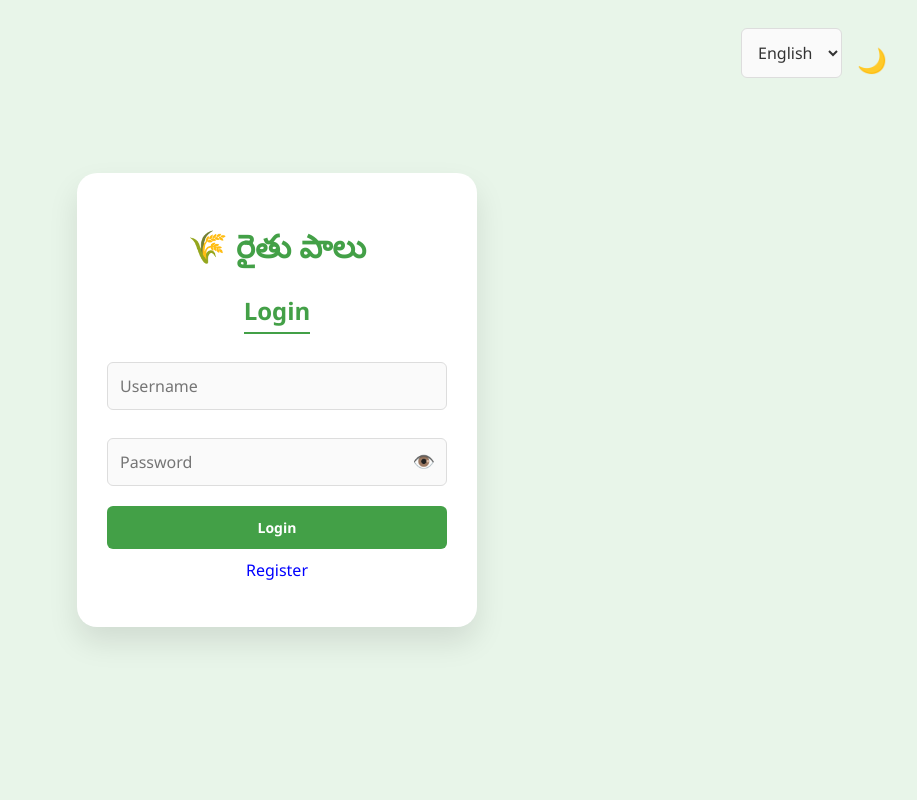
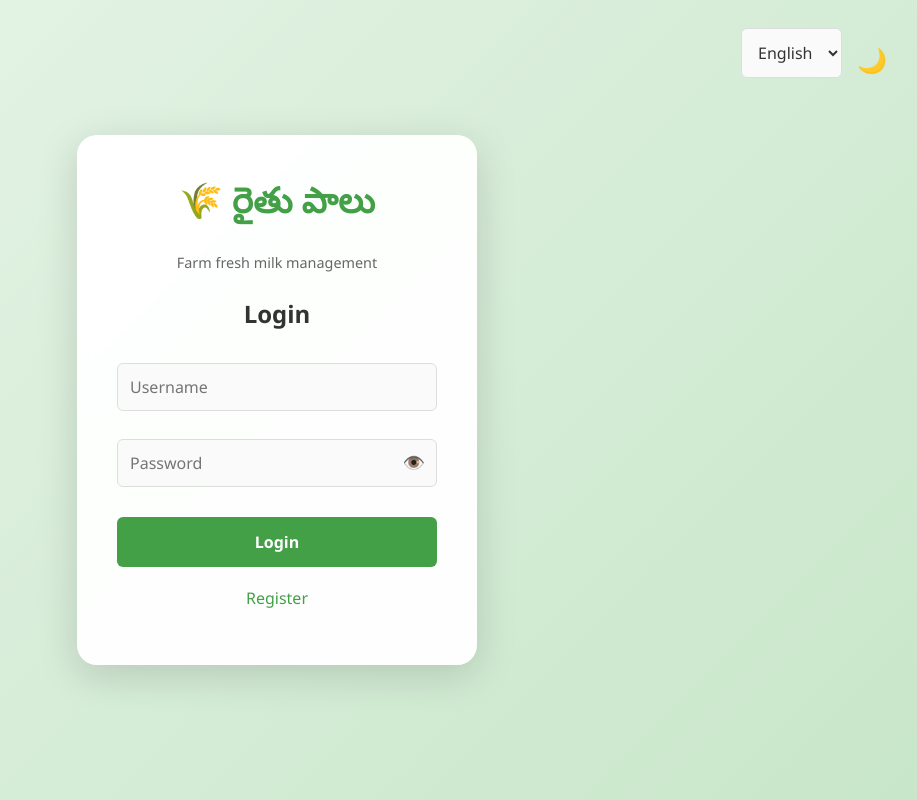
Before and after one commit to raithupalu/RAITHU-PAALU, a website: page public/index.html in a window 1280 px wide. Shown: the whole page, without its empty margins (363-1280 px from the left). Drawn offline with nearby package versions, Linux system fonts and the light colour scheme.

Commit message:
updated now

```diff
--- a/public/index.html
+++ b/public/index.html
@@ -58,6 +58,49 @@
     select { padding: 8px; border-radius: 5px; border: 1px solid #ccc; background: var(--card-bg); color: var(--text); cursor: pointer; }
     .theme-btn { font-size: 24px; cursor: pointer; background: none; border: none; padding: 0; }
 
+    /* --- AUTH / LANDING PAGE STYLES --- */
+    .auth-container {
+      width: 100%;
+      height: 100vh;
+      display: flex;
+      flex-direction: column; /* Stack items vertically */
+      align-items: center;
+      background: linear-gradient(135deg, #e8f5e9 0%, #c8e6c9 100%);
+      position: relative;
+    }
+
+    /* The Bar at the top for Language/Theme */
+    .landing-header {
+      width: 100%;
+      padding: 20px 30px;
+      display: flex;
+      justify-content: flex-end;
+      align-items: center;
+      position: absolute; /* Stick to top */
+      top: 0;
+      z-index: 10;
+    }
+
+    /* The Login Card */
+    .auth-box {
+      background: rgba(255, 255, 255, 0.95);
+      padding: 40px;
+      border-radius: 20px;
+      width: 90%;
+      max-width: 400px;
+      text-align: center;
+      box-shadow: 0 10px 40px rgba(0,0,0,0.15);
+      margin: auto; /* Centers it vertically and horizontally */
+      backdrop-filter: blur(5px);
+    }
+
+    /* Overwrite top-controls style specifically for landing page */
+    .landing-header .top-controls {
+      position: static;
+      display: flex;
+      gap: 15px;
+    }
+
     /* --- CARDS & LAYOUTS --- */
     h2 { color: var(--primary); margin-top: 0; margin-bottom: 20px; border-bottom: 2px solid var(--primary); display: inline-block; padding-bottom: 5px; font-size: 1.5rem; }
 
@@ -69,7 +112,7 @@
       border-radius: 12px;
       box-shadow: var(--shadow);
       height: 100%;
-      overflow: hidden; /* Contain children */
+      overflow: hidden;
     }
 
     /* Stats Grid */
@@ -82,13 +125,12 @@
     .stat-box h3 { margin: 0 0 5px 0; opacity: 0.9; font-size: 0.9rem; }
     .stat-box h1 { margin: 0; font-size: 1.8rem; }
 
-    /* Tables - Critical for Mobile */
+    /* Tables - Mobile Scroll */
     .table-container { width: 100%; overflow-x: auto; margin-top: 10px; }
-    table { width: 100%; border-collapse: collapse; min-width: 400px; } /* Min width ensures scroll on mobile */
+    table { width: 100%; border-collapse: collapse; min-width: 400px; }
     th { background: var(--primary); color: white; padding: 12px; text-align: center; font-size: 14px; white-space: nowrap; }
     td { padding: 10px; border-bottom: 1px solid #eee; text-align: center; background: var(--card-bg); font-size: 14px; white-space: nowrap; }
 
-    /* Breakdown List */
     .breakdown-item { display: flex; justify-content: space-between; border-bottom: 1px solid #eee; padding: 10px 0; font-size: 14px; }
     .breakdown-item:last-child { border: none; font-weight: bold; color: var(--primary); font-size: 16px; margin-top: 5px; }
 
@@ -102,7 +144,7 @@
     .milk-btn.active { background: var(--primary); color: white; }
 
     /* Inputs */
-    input, select, textarea { width: 100%; padding: 12px; margin: 8px 0 20px 0; border: 1px solid #ddd; border-radius: 6px; background: #fafafa; font-size: 16px; } /* 16px prevents iOS zoom */
+    input, select, textarea { width: 100%; padding: 12px; margin: 8px 0 20px 0; border: 1px solid #ddd; border-radius: 6px; background: #fafafa; font-size: 16px; }
     .pass-wrapper { position: relative; width: 100%; }
     .pass-icon { position: absolute; right: 12px; top: 40%; transform: translateY(-50%); cursor: pointer; font-size: 18px; color: #666; }
 
@@ -110,20 +152,15 @@
     .users-grid { display: grid; grid-template-columns: repeat(auto-fill, minmax(120px, 1fr)); gap: 15px; }
     .user-box { background: #424242; color: white; padding: 15px; border-radius: 8px; text-align: center; cursor: pointer; }
 
-    /* Month Card */
     .month-card {
       background: linear-gradient(135deg, #4CAF50, #2E7D32); color: white;
       padding: 15px; border-radius: 12px; text-align: center; cursor: pointer;
       font-weight: bold; margin-bottom: 10px;
     }
 
-    /* Auth */
-    .auth-container { width: 100%; display: flex; justify-content: center; align-items: center; background: #e8f5e9; height: 100vh; padding: 20px; }
-    .auth-box { background: white; padding: 30px; border-radius: 20px; width: 100%; max-width: 400px; text-align: center; box-shadow: 0 15px 30px rgba(0,0,0,0.1); }
-
     /* --- MOBILE RESPONSIVE CSS --- */
     @media(max-width: 768px) {
-        body { overflow-y: auto; position: relative; } /* Enable scroll on body */
+        body { overflow-y: auto; position: relative; }
         .dashboard-container { flex-direction: column; height: auto; min-height: 100vh; }
 
         /* Mobile Header / Sidebar */
@@ -135,38 +172,25 @@
             overflow-x: auto;
             padding: 10px;
             gap: 10px;
-            position: sticky; top: 0; /* Sticks to top */
+            position: sticky; top: 0;
             align-items: center;
         }
 
         .logo { font-size: 18px; margin: 0; margin-right: 15px; white-space: nowrap; }
-        .greeting { display: none; } /* Hide greeting on mobile to save space */
+        .greeting { display: none; }
 
-        .sidebar-btn {
-            padding: 8px 12px;
-            font-size: 12px;
-            margin: 0;
-            white-space: nowrap;
-            flex-shrink: 0;
-        }
+        .sidebar-btn { padding: 8px 12px; font-size: 12px; margin: 0; white-space: nowrap; flex-shrink: 0; }
 
-        /* Main Content Fixes */
         .main-content { padding: 15px; padding-top: 20px; overflow: visible; }
-        .top-controls {
-            position: relative;
-            top: 0; right: 0;
-            justify-content: flex-end;
-            margin-bottom: 15px;
-            width: 100%;
-        }
+        .top-controls { position: relative; top: 0; right: 0; justify-content: flex-end; margin-bottom: 15px; width: 100%; }
 
-        /* Cards & Grid */
         .grid-2 { grid-template-columns: 1fr; gap: 15px; }
         .card { padding: 20px; }
         h2 { font-size: 1.3rem; }
 
-        /* Auth Mobile */
-        .auth-box { padding: 20px; }
+        /* Auth Mobile specific */
+        .landing-header { justify-content: center; position: relative; padding-top: 40px; }
+        .auth-box { margin-top: 20px; margin-bottom: auto; padding: 20px; }
     }
   </style>
 </head>
@@ -608,6 +632,49 @@ function userFeedback() {
   renderDashboardShell(u, `<h2>${t('feedbackTitle')}</h2><div class="card"><textarea style="width:100%; height:150px" placeholder="${t('feedbackPlace')}"></textarea><button style="width:100%">${t('submitBtn')}</button></div>`, 'feedback');
 }
 
+// --- AUTH RENDER ---
+function renderAuth(){
+  app.innerHTML = `
+    <div class="auth-container">
+
+      <!-- Top Header for Controls -->
+      <div class="landing-header">
+        ${renderControls().replace('class="top-controls"', 'class="top-controls" style="position:static"')}
+      </div>
+
+      <!-- Login/Register Box -->
+      <div class="auth-box">
+        <h1 style="color:var(--primary); margin-top:0; font-size: 2.2rem;">🌾 రైతు పాలు</h1>
+        <p style="color:#666; margin-bottom:25px; font-size:0.9rem">Farm fresh milk management</p>
+
+        <!-- Login Form -->
+        <div id="loginForm">
+          <h2 style="border:none; color:#333">${t('login')}</h2>
+          <input id="u" placeholder="${t('username')}">
+          <div class="pass-wrapper">
+            <input id="p" type="password" placeholder="${t('password')}">
+            <span class="pass-icon" onclick="togglePass('p')">👁️</span>
+          </div>
+          <button style="width:100%; margin-top:10px; padding: 14px; font-size:16px" onclick="login()">${t('login')}</button>
+          <p onclick="toggleAuth('reg')" style="cursor:pointer; color:var(--primary); margin-top:20px; font-weight:500">${t('register')}</p>
+        </div>
+
+        <!-- Register Form -->
+        <div id="regForm" style="display:none">
+          <h2 style="border:none; color:#333">${t('register')}</h2>
+          <input id="ru" placeholder="${t('username')}">
+          <div class="pass-wrapper">
+            <input id="rp" type="password" placeholder="${t('password')}">
+            <span class="pass-icon" onclick="togglePass('rp')">👁️</span>
+          </div>
+          <button style="width:100%; margin-top:10px; padding: 14px; font-size:16px" onclick="register()">${t('register')}</button>
+          <p onclick="toggleAuth('login')" style="cursor:pointer; color:var(--primary); margin-top:20px; font-weight:500">${t('login')}</p>
+        </div>
+
+      </div>
+    </div>`;
+}
+
 // --- ACTIONS ---
 function tog(b,t){b.classList.toggle('active');selectedMilk[t]=selectedMilk[t]?0:1;}
 async function save(n){const d=document.getElementById('d').value;if(!d)return;const[y,m,day]=d.split('-');await fetch('/add-sale',{method:'POST',headers:{'Content-Type':'application/json'},body:JSON.stringify({username:n,sale:{date:`${day}/${m}/${y}`,...selectedMilk}})});selectedMilk={twoL:0,oneL:0,threeQuarterL:0,halfL:0};showToast(t('save')+" ✅");editUser(n);}
@@ -621,9 +688,6 @@ function logout(){localStorage.clear();renderAuth();}
 function toggleAuth(v){document.getElementById('loginForm').style.display=v==='login'?'block':'none';document.getElementById('regForm').style.display=v==='reg'?'block':'none';}
 function togglePass(id){const x=document.getElementById(id);x.type=x.type==='password'?'text':'password';}
 
-// --- AUTH RENDER ---
-function renderAuth(){app.innerHTML=`<div class="auth-container">${renderControls()}<div class="auth-box"><h1 style="color:#43a047">🌾 రైతు పాలు</h1><div id="loginForm"><h2>${t('login')}</h2><input id="u" placeholder="${t('username')}"><div class="pass-wrapper"><input id="p" type="password" placeholder="${t('password')}"><span class="pass-icon" onclick="togglePass('p')">👁️</span></div><button style="width:100%" onclick="login()">${t('login')}</button><p onclick="toggleAuth('reg')" style="cursor:pointer;color:blue;margin-top:10px">${t('register')}</p></div><div id="regForm" style="display:none"><h2>${t('register')}</h2><input id="ru" placeholder="${t('username')}"><div class="pass-wrapper"><input id="rp" type="password" placeholder="${t('password')}"><span class="pass-icon" onclick="togglePass('rp')">👁️</span></div><button style="width:100%" onclick="register()">${t('register')}</button><p onclick="toggleAuth('login')" style="cursor:pointer;color:blue;margin-top:10px">${t('login')}</p></div></div></div>`;}
-
 // INIT
 const saved=JSON.parse(localStorage.getItem('user'));
 if(saved) saved.role==='admin'?adminSummary():userHome(); else renderAuth();
```
Also changed, not shown: backend/server.js (+37 -19 lines).
